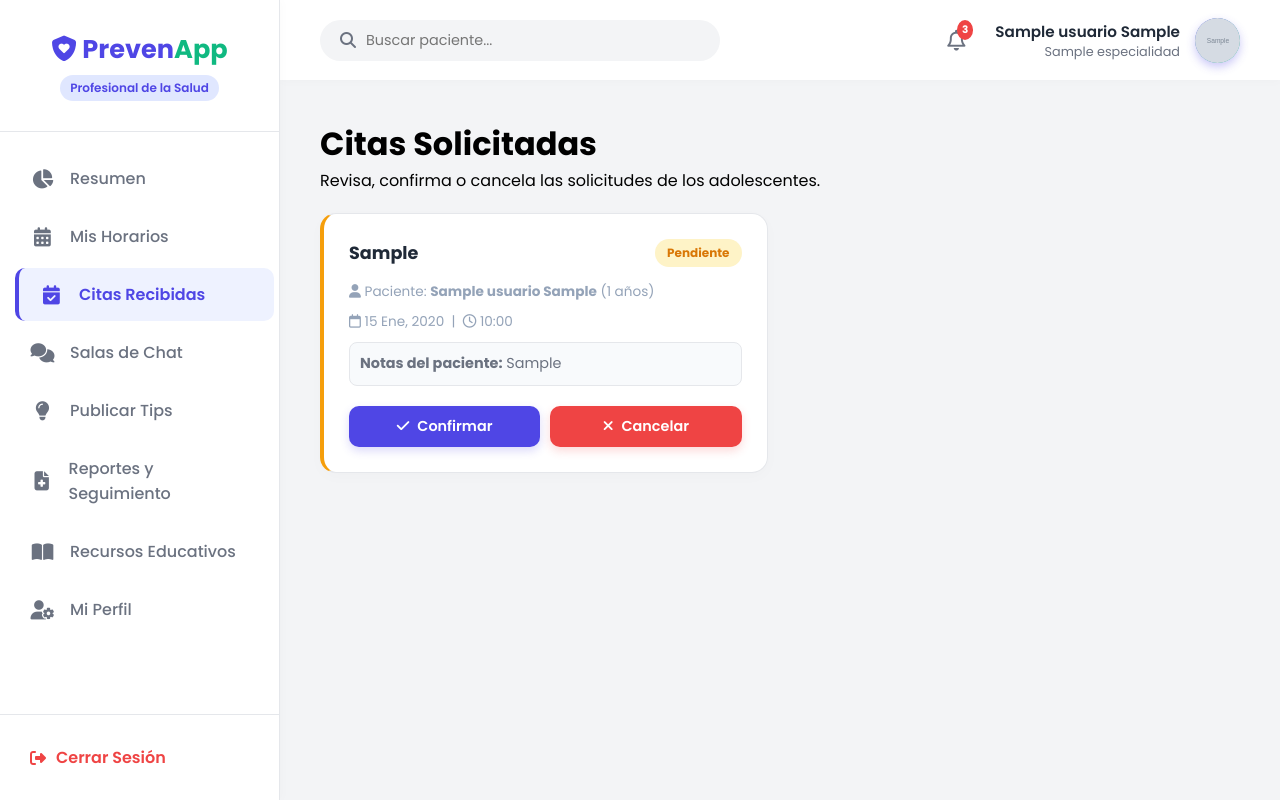
After one commit to Preven-App/PrevenApp-Develop-, a Django app: page /dashboard/profesional/citas/ in a window 1280 px wide. The commit adds this page. Run offline with Django 5.2, Linux system fonts and the light colour scheme; a user stored in the database is signed in; tables that the repository leaves empty hold one stand-in row (values such as "Sample post"); grey boxes marked "Sample" are stand-in pictures.

Commit message:
feat: Gestion de citas Usuario-Profesional

```diff
--- /dev/null
+++ b/src/app_prevenapp/templates/app_prevenapp/citas_profesional.html
@@ -0,0 +1,137 @@
+{% load static %}
+<!DOCTYPE html>
+<html lang="es">
+<head>
+    <meta charset="UTF-8">
+    <meta name="viewport" content="width=device-width, initial-scale=1.0">
+    <title>Citas Recibidas - PrevenApp</title>
+    <link href="https://fonts.googleapis.com/css2?family=Poppins:wght@300;400;500;600;700&display=swap" rel="stylesheet">
+    <link rel="stylesheet" href="https://cdnjs.cloudflare.com/ajax/libs/font-awesome/6.4.0/css/all.min.css">
+    <link rel="stylesheet" href="{% static 'css/dashboard_profesional.css' %}">
+    <link rel="stylesheet" href="{% static 'css/interfaz_usuario_moderna.css' %}">
+</head>
+<body>
+
+    <!-- BARRA LATERAL (SIDEBAR DEL PROFESIONAL) -->
+    <aside class="sidebar">
+        <div class="sidebar-header">
+            <div class="logo">
+                <i class="fa-solid fa-shield-heart"></i> Preven<span>App</span>
+            </div>
+            <p class="role-badge">Profesional de la Salud</p>
+        </div>
+        <nav class="sidebar-nav">
+            <ul>
+                <li><a href="{% url 'dashboard_profesional' %}"><i class="fa-solid fa-chart-pie"></i> Resumen</a></li>
+                <li><a href="{% url 'ver_horarios' %}"><i class="fa-solid fa-calendar-days"></i> Mis Horarios</a></li>
+                <!-- Enlace activo a Citas -->
+                <li class="active"><a href="{% url 'citas_profesional' %}"><i class="fa-solid fa-calendar-check"></i> Citas Recibidas</a></li>
+                <li><a href="{% url 'salas_chat' %}"><i class="fa-solid fa-comments"></i> Salas de Chat</a></li>
+                <li><a href="{% url 'lista_tips' %}"><i class="fa-solid fa-lightbulb"></i> Publicar Tips</a></li>
+                <li><a href="{% url 'reportes_profesional' %}"><i class="fa-solid fa-file-medical"></i> Reportes y Seguimiento</a></li>
+                <li><a href="{% url 'recursos_profesional' %}"><i class="fa-solid fa-book-open"></i> Recursos Educativos</a></li>
+                <li><a href="{% url 'perfil_profesional' %}"><i class="fa-solid fa-user-gear"></i> Mi Perfil</a></li>
+            </ul>
+        </nav>
+        <div class="sidebar-footer">
+            <a href="{% url 'account_logout' %}" class="logout-btn">
+                <i class="fa-solid fa-right-from-bracket"></i> Cerrar Sesión
+            </a>
+        </div>
+    </aside>
+
+    <!-- CONTENIDO PRINCIPAL -->
+    <main class="main-content">
+
+        <!-- BARRA SUPERIOR (TOPBAR) -->
+        <header class="topbar">
+            <div class="search-bar">
+                <i class="fa-solid fa-search"></i>
+                <input type="text" placeholder="Buscar paciente...">
+            </div>
+            <div class="user-profile">
+                <div class="notifications">
+                    <i class="fa-regular fa-bell"></i>
+                    <span class="badge">3</span>
+                </div>
+                <a href="{% url 'perfil_profesional' %}" class="profile-info" style="text-decoration: none; color: inherit;">
+                    <div class="text">
+                        <span class="name">{{ request.user.nombres }} {{ request.user.apellidos }}</span>
+                        <span class="specialty">{{ request.user.profesional.especialidad.nombre|default:"Profesional" }}</span>
+                    </div>
+                    <div class="avatar">
+                        {% if request.user.foto_perfil %}
+                            <img src="{{ request.user.foto_perfil.url }}" alt="Avatar" style="width: 100%; height: 100%; object-fit: cover; border-radius: 50%;">
+                        {% else %}
+                            <i class="fa-solid fa-user-doctor"></i>
+                        {% endif %}
+                    </div>
+                </a>
+            </div>
+        </header>
+
+        <!-- ÁREA DE TRABAJO -->
+        <div class="dashboard-container">
+            <div class="page-header animate-up">
+                <h1>Citas Solicitadas</h1>
+                <p>Revisa, confirma o cancela las solicitudes de los adolescentes.</p>
+            </div>
+
+            <div class="services-grid animate-up delay-1">
+                {% for cita in citas %}
+                    <div class="card-modern" style="border-left: 4px solid {% if cita.estado == 'Pendiente' %}#F59E0B{% elif cita.estado == 'Confirmada' %}#10B981{% else %}#EF4444{% endif %};">
+                        <div class="card-header">
+                            <h3>{{ cita.motivo }}</h3>
+                            <span class="badge-status
+                                {% if cita.estado == 'Confirmada' %}virtual
+                                {% elif cita.estado == 'Cancelada' %}cancelada
+                                {% else %}pendiente{% endif %}">
+                                {{ cita.estado }}
+                            </span>
+                        </div>
+
+                        <p class="card-meta">
+                            <i class="fa-solid fa-user"></i> Paciente: <strong>{{ cita.usuario.nombres }} {{ cita.usuario.apellidos }}</strong> ({{ cita.usuario.edad|default:"-" }} años)
+                        </p>
+                        <p class="card-meta">
+                            <i class="fa-regular fa-calendar"></i> {{ cita.fecha|date:"d M, Y" }} &nbsp;|&nbsp;
+                            <i class="fa-regular fa-clock"></i> {{ cita.hora|time:"H:i" }}
+                        </p>
+
+                        {% if cita.notas %}
+                            <div class="card-desc" style="background: #F8FAFC; padding: 10px; border-radius: 8px; border: 1px solid var(--border-color); margin-top: 10px;">
+                                <strong>Notas del paciente:</strong> {{ cita.notas }}
+                            </div>
+                        {% endif %}
+
+                        <!-- Botones de acción para el profesional -->
+                        {% if cita.estado == 'Pendiente' %}
+                        <div class="card-actions" style="margin-top: 20px; display: flex; gap: 10px;">
+                            <form method="POST" style="flex: 1;">
+                                {% csrf_token %}
+                                <input type="hidden" name="cita_id" value="{{ cita.idCita }}">
+                                <input type="hidden" name="accion" value="confirmar">
+                                <button type="submit" class="btn btn-primary" style="width: 100%;"><i class="fa-solid fa-check"></i> Confirmar</button>
+                            </form>
+                            <form method="POST" style="flex: 1;">
+                                {% csrf_token %}
+                                <input type="hidden" name="cita_id" value="{{ cita.idCita }}">
+                                <input type="hidden" name="accion" value="cancelar">
+                                <button type="submit" class="btn btn-danger" style="width: 100%;"><i class="fa-solid fa-xmark"></i> Cancelar</button>
+                            </form>
+                        </div>
+                        {% endif %}
+                    </div>
+                {% empty %}
+                    <div class="empty-state">
+                        <i class="fa-regular fa-calendar-xmark"></i>
+                        <h3>No hay solicitudes pendientes</h3>
+                        <p>Cuando un adolescente solicite una cita contigo, aparecerá aquí.</p>
+                    </div>
+                {% endfor %}
+            </div>
+        </div>
+    </main>
+
+</body>
+</html>
--- a/src/app_prevenapp/templates/app_prevenapp/dashboard_profesional.html
+++ b/src/app_prevenapp/templates/app_prevenapp/dashboard_profesional.html
@@ -43,6 +43,7 @@
                 <li>
                     <a href="{% url 'perfil_profesional' %}"><i class="fa-solid fa-user-gear"></i> Mi Perfil</a>
                 </li>
+                <li><a href="{% url 'citas_profesional' %}"><i class="fa-solid fa-calendar-check"></i> Citas Recibidas</a></li>
             </ul>
         </nav>
 
--- a/src/app_prevenapp/urls.py
+++ b/src/app_prevenapp/urls.py
@@ -42,6 +42,7 @@ urlpatterns = [
     path('dashboard/profesional/tips/crear/', views.crear_tip, name='crear_tip'),
     path('dashboard/profesional/tips/editar/<int:id>/', views.editar_tip, name='editar_tip'),
     path('dashboard/profesional/tips/eliminar/<int:id>/', views.eliminar_tip, name='eliminar_tip'),
+    path('dashboard/profesional/citas/', views.citas_profesional, name='citas_profesional'),
 ]
 
 # Servir archivos multimedia en desarrollo
--- a/src/app_prevenapp/views.py
+++ b/src/app_prevenapp/views.py
@@ -191,15 +191,29 @@ def citas_view(request):
         fecha = request.POST.get('fecha')
         hora = request.POST.get('hora')
         notas = request.POST.get('notas', '').strip()
+        profesional_id = request.POST.get('profesional') # <-- Capturamos el profesional
 
-        if motivo and fecha and hora:
-            Cita.objects.create(usuario=request.user, motivo=motivo, fecha=fecha, hora=hora, notas=notas)
-            messages.success(request, 'Tu cita ha sido registrada con estado Pendiente.')
+        if motivo and fecha and hora and profesional_id:
+            profesional_obj = Profesional.objects.filter(idProfesional=profesional_id).first()
+
+            Cita.objects.create(
+                usuario=request.user,
+                profesional=profesional_obj, # <-- Asignamos el profesional
+                motivo=motivo,
+                fecha=fecha,
+                hora=hora,
+                notas=notas,
+                estado='Pendiente'
+            )
+            messages.success(request, 'Tu cita ha sido solicitada. Espera la confirmación del profesional.')
             return redirect('citas')
-        messages.error(request, 'Por favor completa el motivo, la fecha y la hora.')
+        messages.error(request, 'Por favor completa todos los campos.')
 
-    citas = Cita.objects.filter(usuario=request.user)
-    return render(request, 'app_prevenapp/citas.html', {'citas': citas})
+    # Obtenemos las citas del usuario y la lista de profesionales para el formulario
+    citas = Cita.objects.filter(usuario=request.user).order_by('-fecha', '-hora')
+    profesionales = Profesional.objects.filter(estado='Activo') # Solo mostramos los aprobados
+
+    return render(request, 'app_prevenapp/citas.html', {'citas': citas, 'profesionales': profesionales})
 
 @login_required
 def recursos_view(request):
@@ -638,3 +652,32 @@ def dashboard_usuario(request):
 @login_required(login_url='login')
 def chatbot_view(request):
     return render(request, 'app_prevenapp/chatbot.html') # Tendrás que crear este HTML luego
+
+@login_required(login_url='login')
+def citas_profesional(request):
+    try:
+        profesional = request.user.profesional
+    except Profesional.DoesNotExist:
+        messages.error(request, 'No tienes un perfil profesional.')
+        return redirect('dashboard_profesional')
+
+    # Si el profesional presiona un botón de Confirmar o Cancelar
+    if request.method == 'POST':
+        cita_id = request.POST.get('cita_id')
+        accion = request.POST.get('accion') # 'confirmar' o 'cancelar'
+
+        cita = Cita.objects.filter(idCita=cita_id, profesional=profesional).first()
+        if cita:
+            if accion == 'confirmar':
+                cita.estado = 'Confirmada'
+                messages.success(request, 'Cita confirmada exitosamente.')
+            elif accion == 'cancelar':
+                cita.estado = 'Cancelada'
+                messages.warning(request, 'Cita cancelada.')
+            cita.save()
+        return redirect('citas_profesional')
+
+    # Traemos todas las citas de este profesional, ordenadas por las pendientes primero
+    citas = Cita.objects.filter(profesional=profesional).select_related('usuario').order_by('estado', '-fecha', '-hora')
+
+    return render(request, 'app_prevenapp/citas_profesional.html', {'citas': citas})
```
Also changed, not shown: src/app_prevenapp/templates/app_prevenapp/citas.html (+88 -14 lines), src/static/css/interfaz_usuario_moderna.css (+60 -0 lines).
